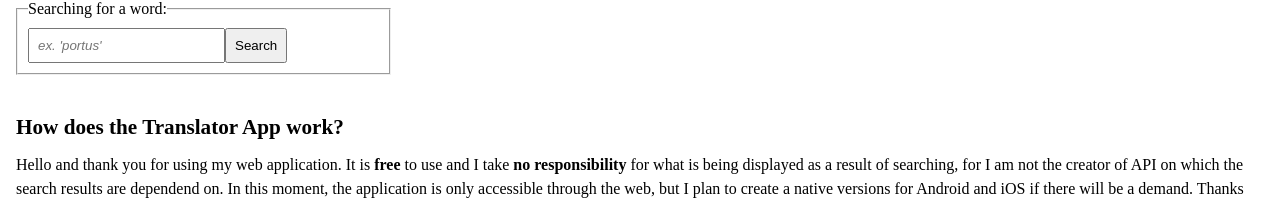
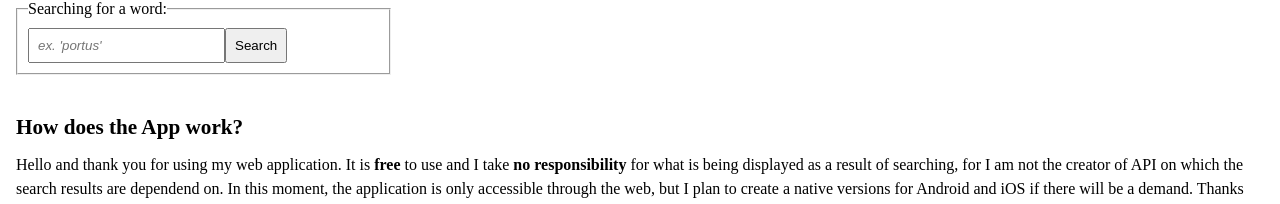
Before and after one commit to stevop/latin-translator-app, a React (Create React App) app: page / in a window 1280 px wide. Shown: the part 141-345 px from the top of the page. Built offline with nearby package versions, Linux system fonts and the light colour scheme.

Commit message:
minor changes

```diff
--- a/src/components/Tutorial.js
+++ b/src/components/Tutorial.js
@@ -5,7 +5,7 @@ const Tutorial = () => {
 		<div
 			id="tutorial"
 			className="Tutorial">
-			<h2>How does the Translator App work?</h2>
+			<h2>How does the App work?</h2>
 			<p>
 				Hello and thank you for using my web application. It is <b>free</b> to
 				use and I take <b>no responsibility</b> for what is being displayed as a
```
